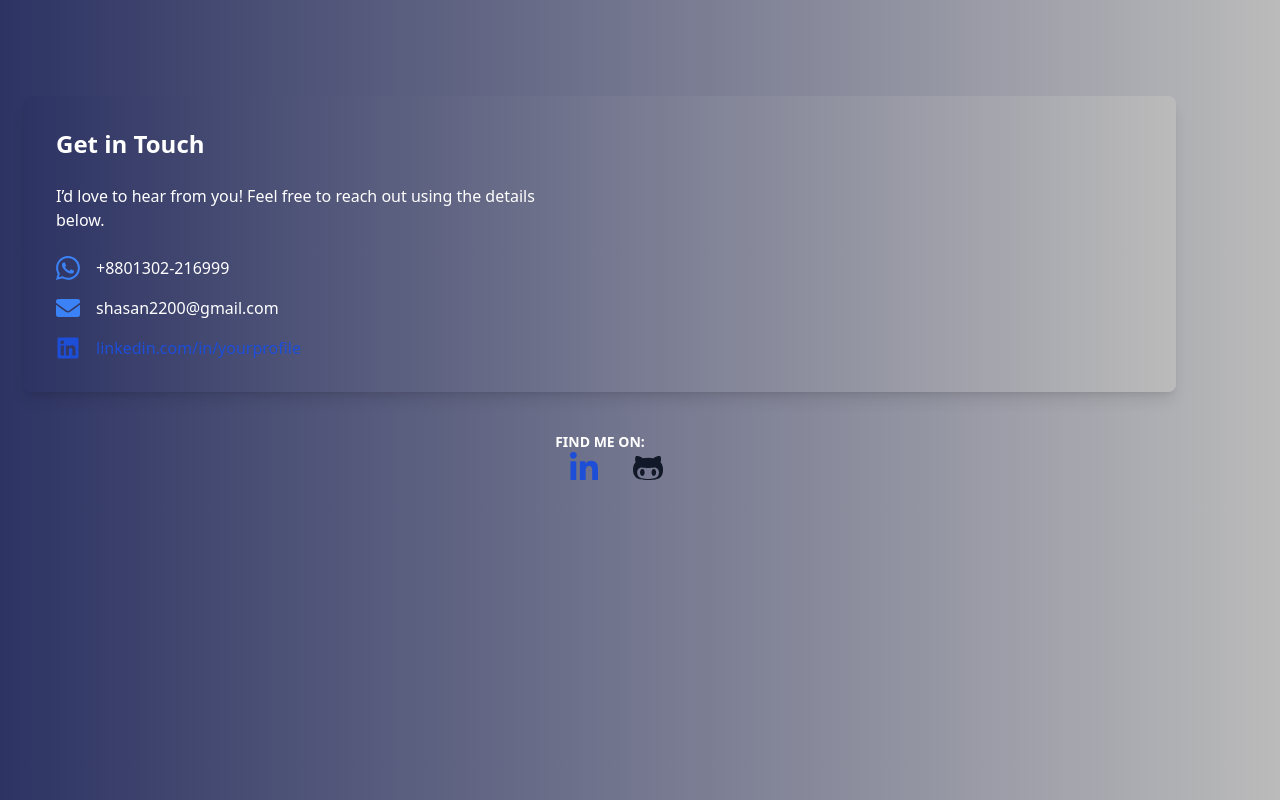
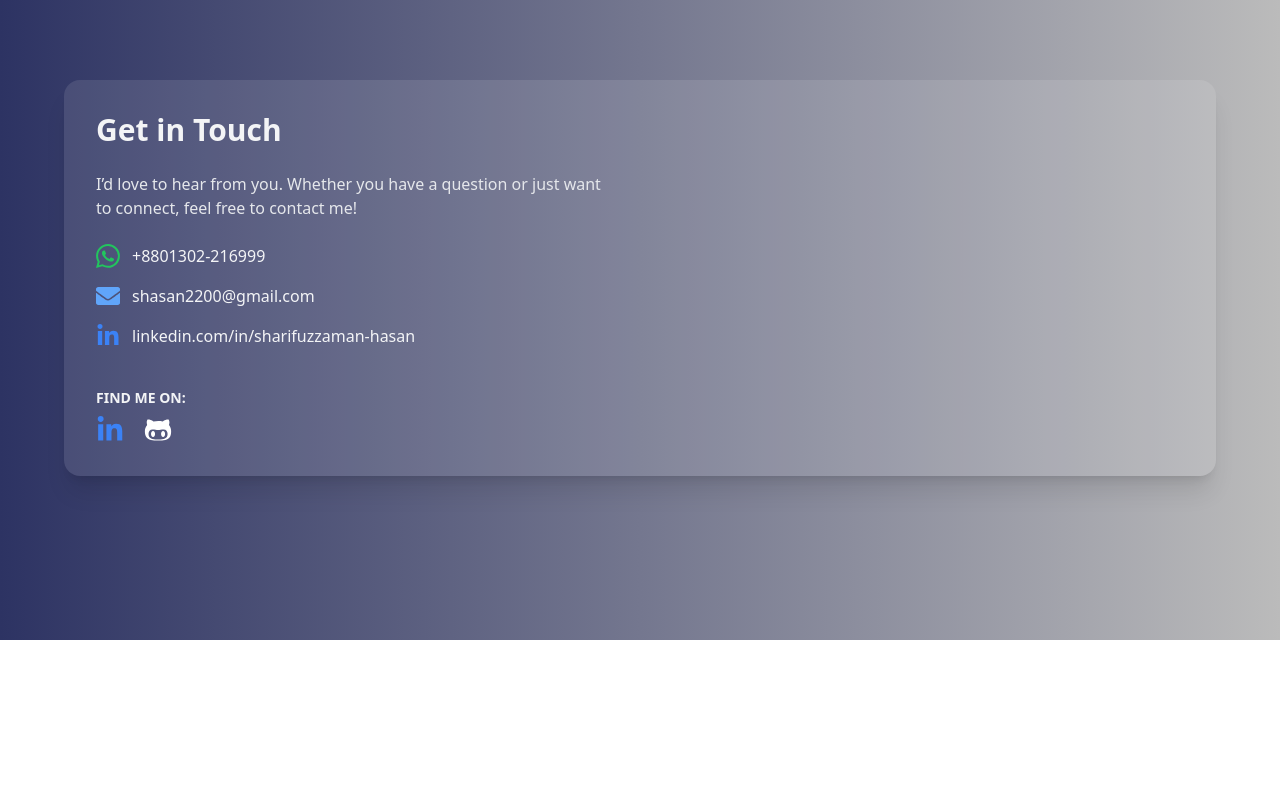
Before and after one commit to SharifuzzamanShaon/my-portfolio, a React (Vite) app: page /contact in a window 1280 px wide. Built offline with nearby package versions, Linux system fonts and the light colour scheme.

Commit message:
refactor ContactPage component: simplify layout and improve accessibility

```diff
--- a/src/pages/ContactPage.jsx
+++ b/src/pages/ContactPage.jsx
@@ -1,8 +1,12 @@
 import React, { useState } from "react";
 import { BsWhatsapp } from "react-icons/bs";
-import { FaTwitter, FaLinkedin, FaGithub, FaTwitterSquare, FaLinkedinIn, FaGithubAlt, FaPhoneAlt, FaEnvelope } from "react-icons/fa";
+import {
+  FaEnvelope,
+  FaLinkedinIn,
+  FaGithubAlt,
+} from "react-icons/fa";
 
-const ContactPage = ({ darkMode, setDarkMode }) => {
+const ContactPage = ({ darkMode }) => {
   const [formData, setFormData] = useState({
     name: "",
     email: "",
@@ -12,100 +16,117 @@ const ContactPage = ({ darkMode, setDarkMode }) => {
 
   const handleInputChange = (e) => {
     const { name, value } = e.target;
-    setFormData({
-      ...formData,
-      [name]: value,
-    });
+    setFormData({ ...formData, [name]: value });
   };
 
   const handleSubmit = (e) => {
     e.preventDefault();
     setSubmitted(true);
-    setFormData({
-      name: "",
-      email: "",
-      message: "",
-    });
+    setFormData({ name: "", email: "", message: "" });
   };
 
   return (
-    <div
-  className={`min-h-screen  bg-gradient-to-r from-[#2d3363] to-[#bbbbbb] flex dark:bg-gray-900 text-gray-900 dark:text-gray-100`}
->
-  {/* Contact Section */}
-  <div className="pt-24 pb-6 px-6">
-    <div className="max-w-6xl mx-auto grid grid-cols-1 md:grid-cols-2 gap-8 bg-gradient-to-r from-[#2d3363] to-[#bbbbbb] dark:bg-gray-700 p-8 rounded-lg shadow-lg">
-      {/* Left Column: Contact Info */}
+    <div className="min-h-[calc(100vh-10rem)] bg-gradient-to-r from-[#2d3363] to-[#bbbbbb] dark:bg-gray-900 text-gray-100 px-4 py-20">
+      <div className="max-w-6xl mx-auto grid grid-cols-1 md:grid-cols-2 gap-10 bg-white/10 dark:bg-gray-800 p-8 rounded-2xl shadow-xl">
+        {/* Contact Info */}
         <div className="space-y-6">
-        <h2 className="text-2xl font-semibold text-white">
-          Get in Touch
-        </h2>
-        <p className="text-white dark:text-gray-300">
-          I’d love to hear from you! Feel free to reach out using the details
-          below.
+          <h2 className="text-3xl font-bold">Get in Touch</h2>
+          <p className="text-gray-200">
+            I’d love to hear from you. Whether you have a question or just want to connect, feel free to contact me!
           </p>
-        <div className="space-y-4">
-          <div className="flex items-center space-x-4">
-            <BsWhatsapp className="text-blue-500 w-6 h-6" />
-            <span className="text-white dark:text-gray-100">
-              +8801302-216999
-            </span>
+          <div className="space-y-4 text-gray-100">
+            <div className="flex items-center gap-3">
+              <BsWhatsapp className="text-green-500 w-6 h-6" />
+              <span>+8801302-216999</span>
             </div>
-          <div className="flex items-center space-x-4">
-            <FaEnvelope className="text-blue-500 w-6 h-6" />
-            <span className="text-white dark:text-gray-100">
-              shasan2200@gmail.com
-            </span>
+            <div className="flex items-center gap-3">
+              <FaEnvelope className="text-blue-400 w-6 h-6" />
+              <span>shasan2200@gmail.com</span>
             </div>
-          <div className="flex items-center space-x-4">
-            <FaLinkedin className="text-blue-700 w-6 h-6" />
+            <div className="flex items-center gap-3">
+              <FaLinkedinIn className="text-blue-500 w-6 h-6" />
               <a
                 href="https://www.linkedin.com/in/sharifuzzaman-hasan-0b561521a/"
                 target="_blank"
                 rel="noopener noreferrer"
-              className="text-blue-700 hover:underline"
+                className="hover:underline"
               >
-              linkedin.com/in/yourprofile
+                linkedin.com/in/sharifuzzaman-hasan
+              </a>
+            </div>
+          </div>
+
+          {/* Socials */}
+          <div className="pt-4">
+            <h3 className="text-sm font-semibold mb-2">FIND ME ON:</h3>
+            <div className="flex space-x-5">
+              <a
+                href="https://www.linkedin.com/in/sharifuzzaman-hasan-0b561521a/"
+                target="_blank"
+                rel="noopener noreferrer"
+                className="text-blue-500 hover:text-blue-700 transition"
+              >
+                <FaLinkedinIn className="w-7 h-7" />
+              </a>
+              <a
+                href="https://github.com/SharifuzzamanShaon"
+                target="_blank"
+                rel="noopener noreferrer"
+                className="text-white hover:text-gray-300 transition"
+              >
+                <FaGithubAlt className="w-7 h-7" />
               </a>
             </div>
           </div>
         </div>
 
+        {/* Contact Form */}
+        {/* <form onSubmit={handleSubmit} className="space-y-6">
+          <div>
+            <label className="block text-sm font-medium mb-1">Name</label>
+            <input
+              name="name"
+              type="text"
+              value={formData.name}
+              onChange={handleInputChange}
+              required
+              className="w-full px-4 py-2 rounded-md bg-white text-gray-800 focus:outline-none focus:ring-2 focus:ring-blue-400"
+            />
           </div>
-
-    {/* Social Links */}
-    <div className="mt-10 text-center">
-      <h3 className="text-sm font-semibold  text-white">FIND ME ON:</h3>
-      <div className="flex justify-center space-x-8">
-        <a
-          href="https://twitter.com/yourprofile"
-          target="_blank"
-          rel="noopener noreferrer"
-          className="text-blue-500 hover:text-blue-700 transition duration-300"
+          <div>
+            <label className="block text-sm font-medium mb-1">Email</label>
+            <input
+              name="email"
+              type="email"
+              value={formData.email}
+              onChange={handleInputChange}
+              required
+              className="w-full px-4 py-2 rounded-md bg-white text-gray-800 focus:outline-none focus:ring-2 focus:ring-blue-400"
+            />
+          </div>
+          <div>
+            <label className="block text-sm font-medium mb-1">Message</label>
+            <textarea
+              name="message"
+              rows="4"
+              value={formData.message}
+              onChange={handleInputChange}
+              required
+              className="w-full px-4 py-2 rounded-md bg-white text-gray-800 focus:outline-none focus:ring-2 focus:ring-blue-400"
+            />
+          </div>
+          <button
+            type="submit"
+            className="w-full bg-blue-600 hover:bg-blue-700 text-white py-2 rounded-lg font-semibold"
           >
-          {/* <FaTwitterSquarr className="w-8 h-8" /> */}
-        </a>
-        <a
-          href="https://www.linkedin.com/in/sharifuzzaman-hasan-0b561521a/"
-          target="_blank"
-          rel="noopener noreferrer"
-          className="text-blue-700 hover:text-blue-900 transition duration-300"
-        >
-          <FaLinkedinIn className="w-8 h-8" />
-        </a>
-        <a
-          href="https://github.com/SharifuzzamanShaon"
-          target="_blank"
-          rel="noopener noreferrer"
-          className="text-gray-900 hover:text-gray-700 transition duration-300"
-        >
-          <FaGithubAlt className="w-8 h-8" />
-        </a>
+            Send Message
+          </button>
+          {submitted && (
+            <p className="text-green-300 text-sm">Message sent successfully!</p>
+          )}
+        </form> */}
       </div>
     </div>
-  </div>
-</div>
-
   );
 };
 
```
Lines whose indentation alone changed are shown as unchanged.
